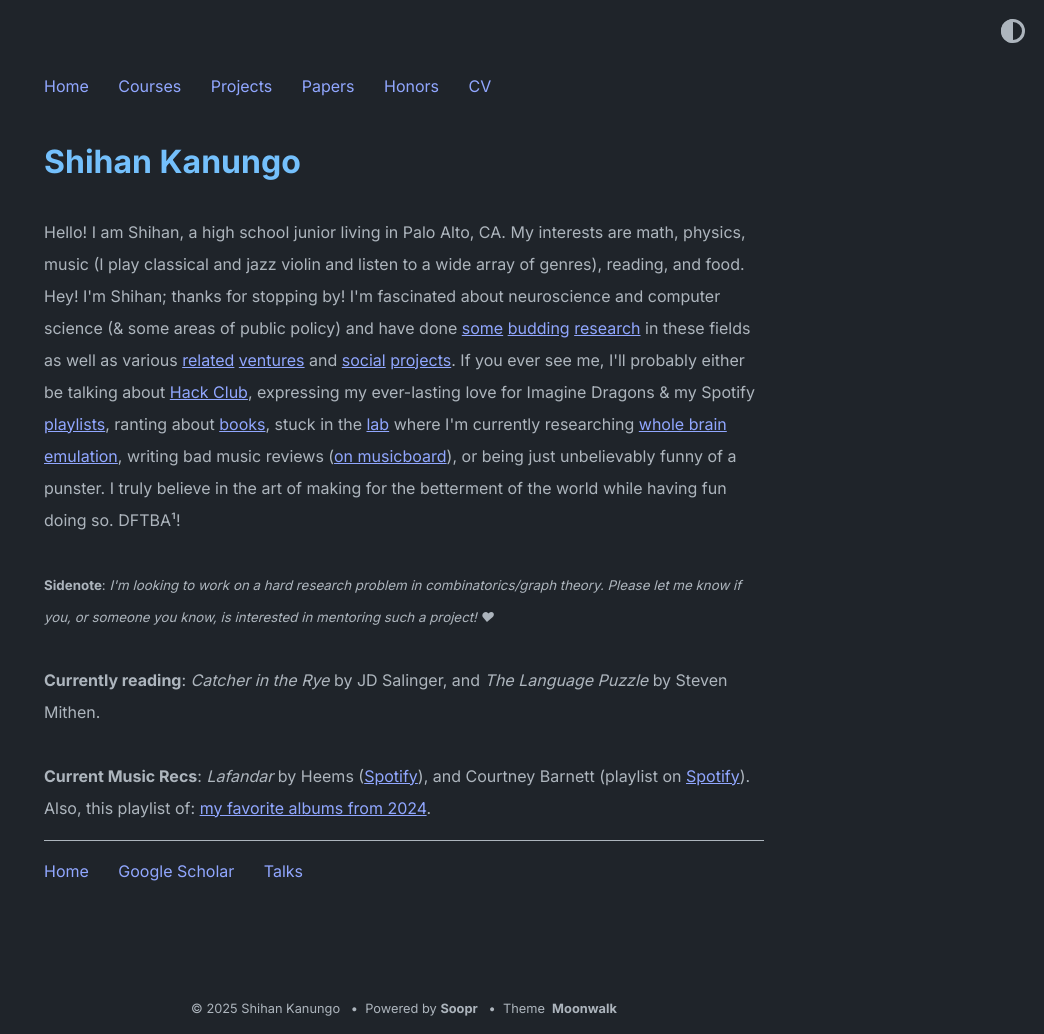
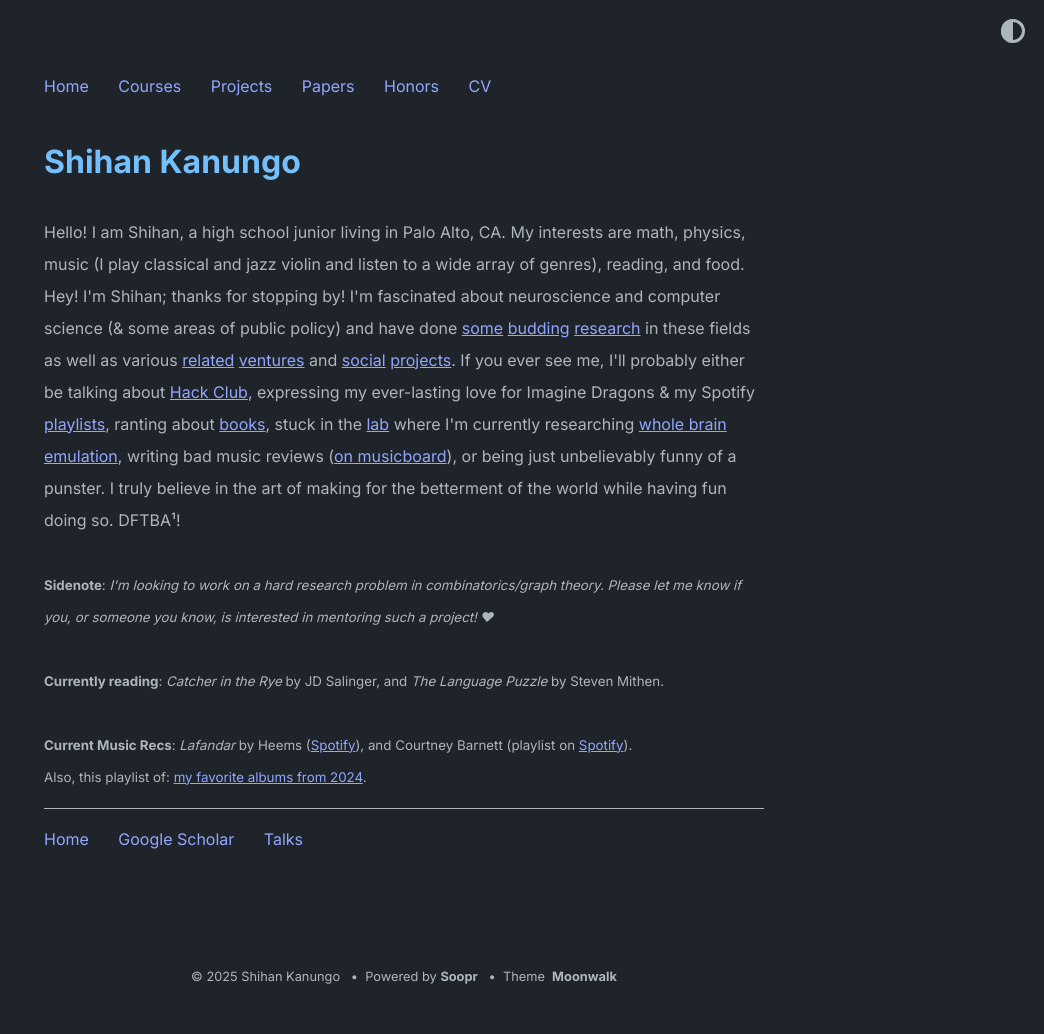
Before and after one commit to shihankanungo/shihankanungo.github.io, a Jekyll site: the page built from index.md, in a window 1280 px wide. Shown: the whole page, without its empty margins (236-1280 px from the left). Built offline with Jekyll 4.4.1, drawn with Linux system fonts in a browser that asks for light colours; after the commit the page ends 1002 px from its top, so only the background shows below that.

Commit message:
Update _config.yml

```diff
--- a/_config.yml
+++ b/_config.yml
@@ -9,9 +9,9 @@
           <small><b>Sidenote</b>: <i>I'm looking to work on a hard research problem in combinatorics/graph theory. Please let me know if you, or someone you know, is interested in mentoring such a project! ♥︎ </i></small>
 
           <br /><br />
-          <span style={{fontSize: '0.9rem', lineHeight: '0.7rem'}}><b>Currently reading</b>: <i>Catcher in the Rye</i> by JD Salinger, and <i>The Language Puzzle</i> by Steven Mithen.</span>
+          <small><b>Currently reading</b>: <i>Catcher in the Rye</i> by JD Salinger, and <i>The Language Puzzle</i> by Steven Mithen.</small>
           <br /><br />
-          <span style={{fontSize: '0.9rem', lineHeight: '0.7rem'}}><b>Current Music Recs</b>: <i>Lafandar</i> by Heems (<a href="https://open.spotify.com/album/0txwScooV6S8rd8uhWfUGe?si=r-MswTWDTRK3KoW8IBIzMg">Spotify</a>), and Courtney Barnett (playlist on <a style={{fontStyle: 'italic'}} href="https://open.spotify.com/playlist/0q3ljBMndxToa5p6pZ7sWY?si=9d6db34aeea24f48">Spotify</a>). <br> Also, this playlist of: <a style={{textDecoration: "underline", "textDecorationStyle": 'dotted', fontStyle: 'italic'}} href="https://open.spotify.com/playlist/0plT5tvEl6lVLrQDk0X3eu?si=fe06480b57f64999">my favorite albums from 2024</a>. </span>
+          <small><b>Current Music Recs</b>: <i>Lafandar</i> by Heems (<a href="https://open.spotify.com/album/0txwScooV6S8rd8uhWfUGe?si=r-MswTWDTRK3KoW8IBIzMg">Spotify</a>), and Courtney Barnett (playlist on <a href="https://open.spotify.com/playlist/0q3ljBMndxToa5p6pZ7sWY?si=9d6db34aeea24f48">Spotify</a>). <br> Also, this playlist of: <a href="https://open.spotify.com/playlist/0plT5tvEl6lVLrQDk0X3eu?si=fe06480b57f64999">my favorite albums from 2024</a>. </small>
 
 permalink: /:slug
 
```
